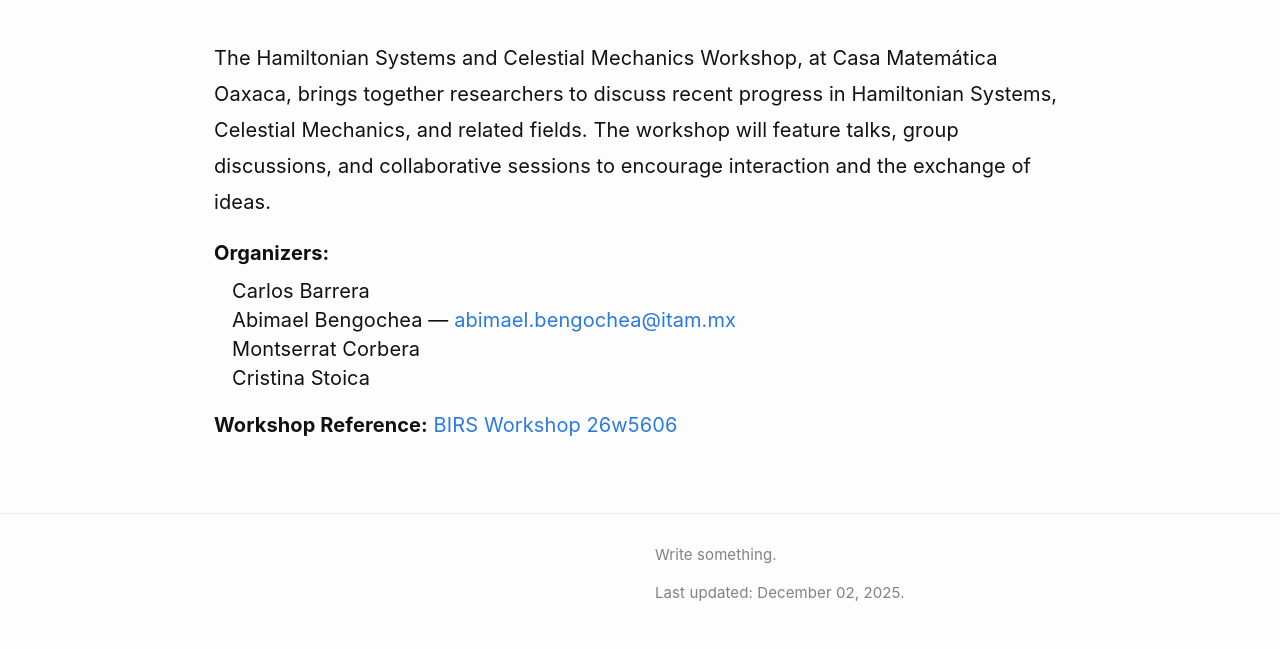
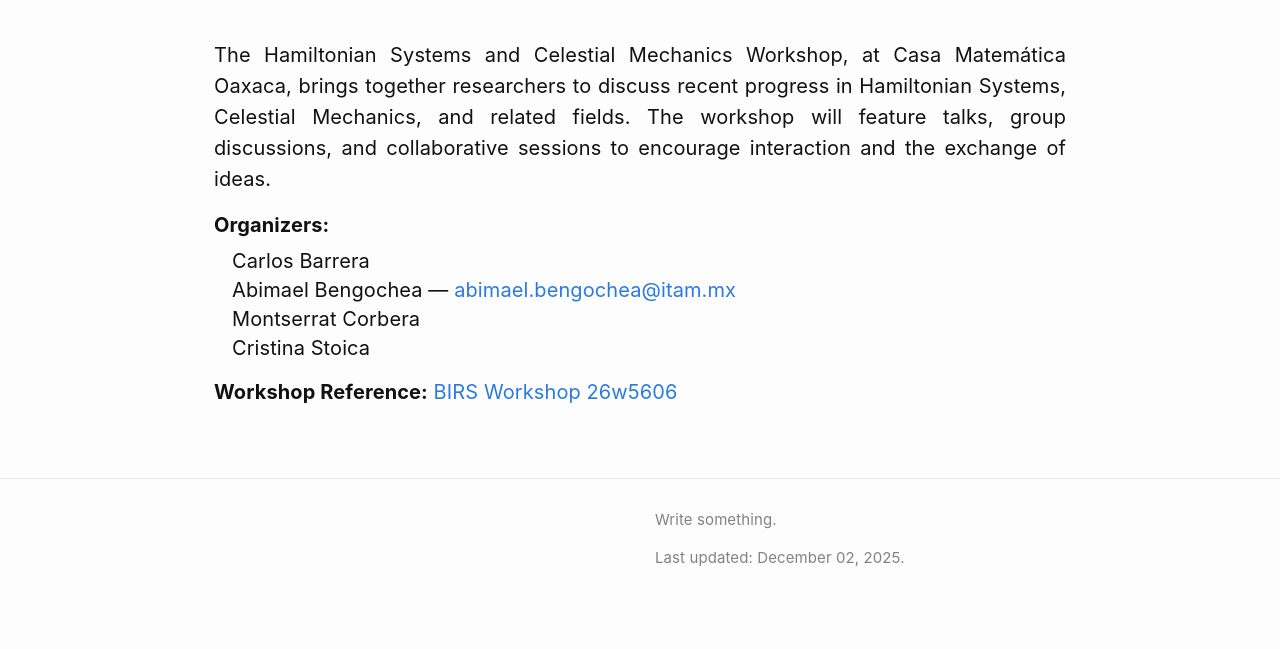
Before and after one commit to celmechcongress2026/celmechcongress2026.github.io, a Jekyll site: the page built from index.md, in a window 1280 px wide. Shown: the part 540-1189 px from the top of the page. Built offline with Jekyll 4.4.1, drawn with Linux system fonts in a browser that asks for light colours; after the commit the page ends 1154 px from its top, so only the background shows below that.

Commit message:
Update workshop.css

```diff
--- a/assets/css/workshop.css
+++ b/assets/css/workshop.css
@@ -163,8 +163,10 @@ span.award-other img {
 
 .intro {
   max-width: 900px;
-  margin: 2em auto;    /* centra el texto horizontalmente */
-  padding: 0 1.2em;    /* suaviza lados en pantallas chicas */
+  margin: 2em auto;
+  padding: 0 1.2em;
   font-size: 1.25em;
-  line-height: 1.8em;
+  line-height: 1.55em;   /* más compacto, sin verse apretado */
+  text-align: justify;   /* justifica el texto */
+  text-justify: inter-word;
 }
```
